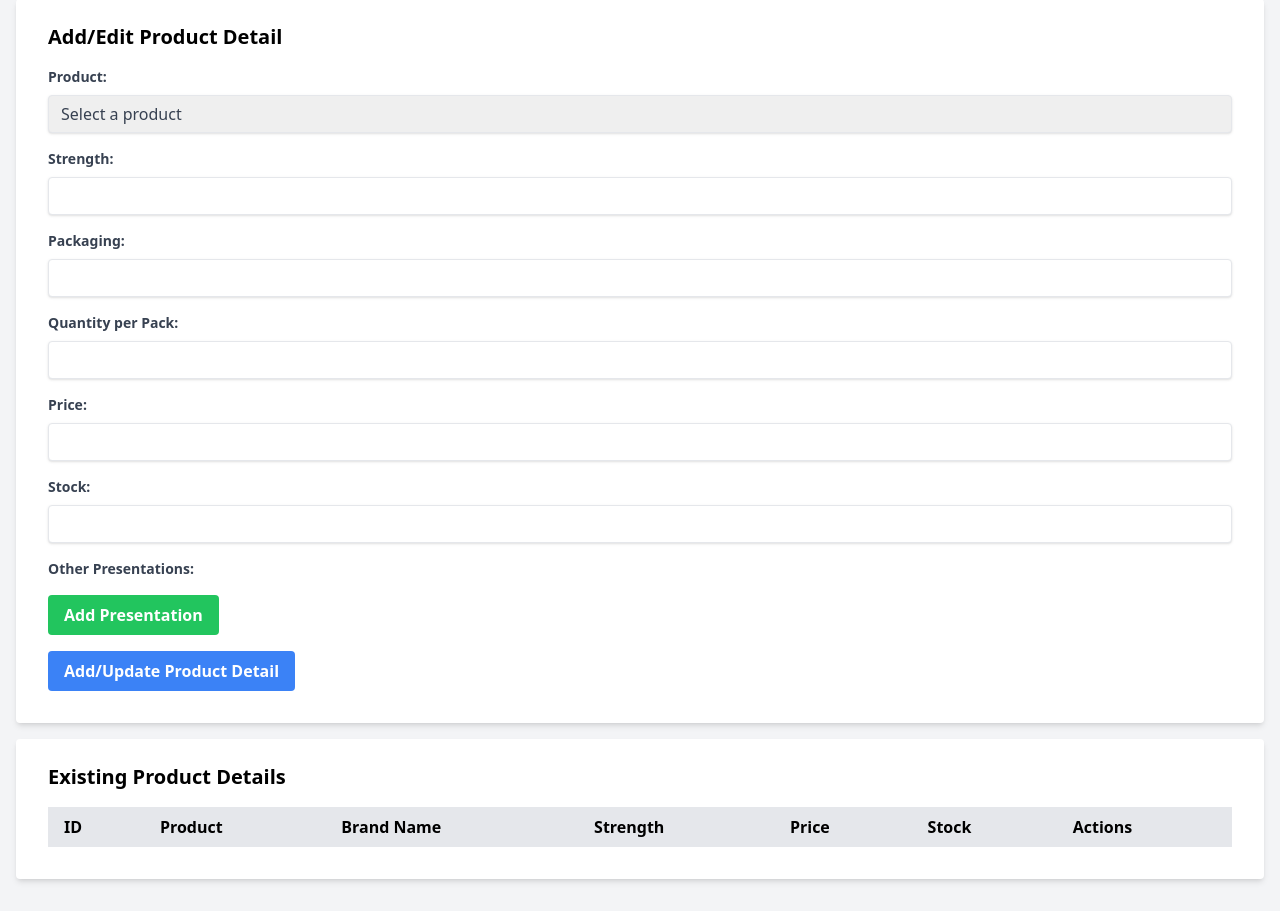
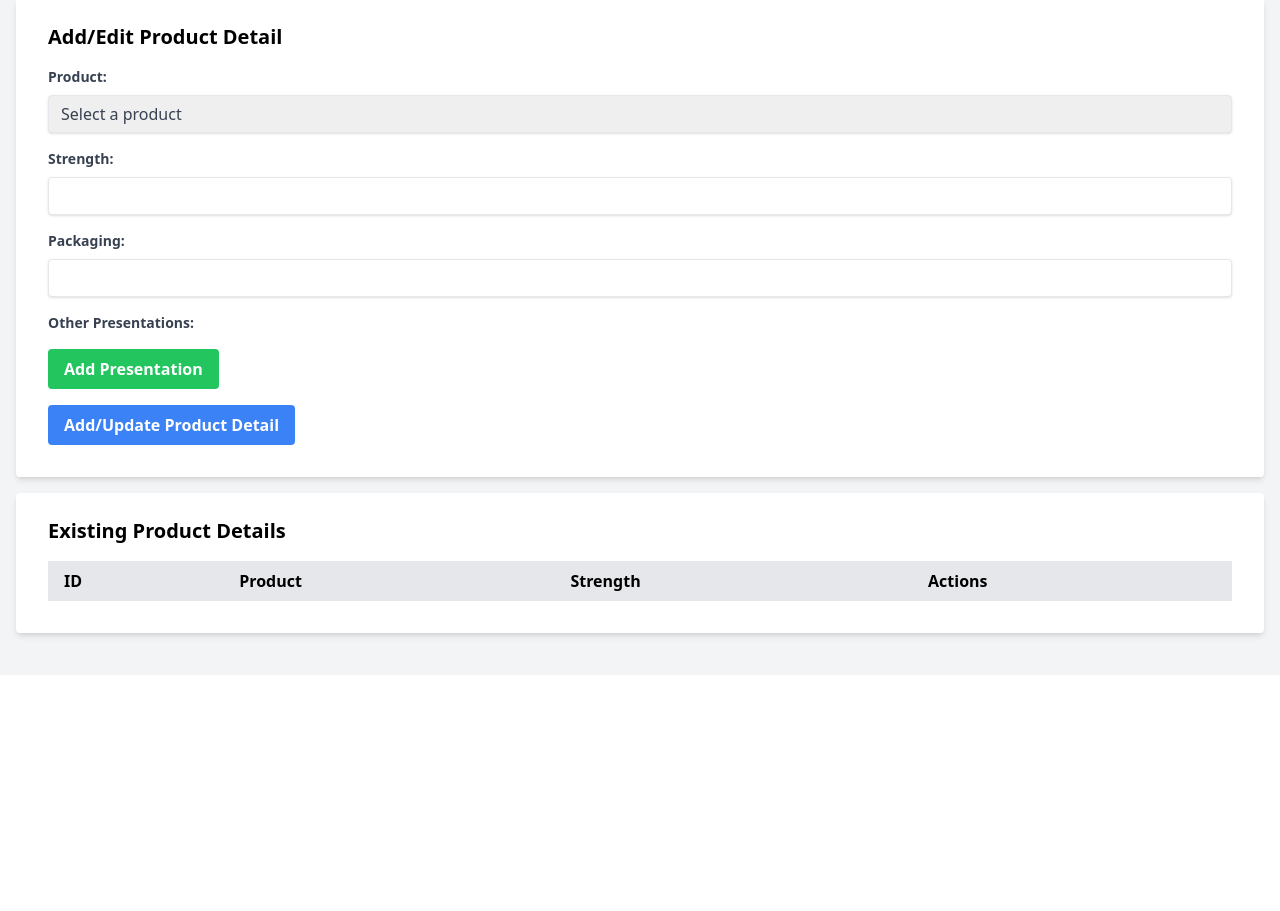
Before and after one commit to rogersx27/shop-with-admin, a FastAPI app: page /admin2/product-details/ in a window 1280 px wide. Shown: the part 125-1036 px from the top of the page. After the commit the page ends 767 px from the top, so only its background shows below. Run offline with FastAPI, Linux system fonts and the light colour scheme; tables that the repository leaves empty hold one stand-in row (values such as "Sample post"); lists and menus that the app fills with data are empty; some libraries are stand-ins or nearby versions.

Commit message:
ajusta formularios

```diff
--- a/app/models/ProductDetail.py
+++ b/app/models/ProductDetail.py
@@ -10,10 +10,7 @@
     product_id = Column(String(36), ForeignKey('products.id'), nullable=False)
     strength = Column(String(50), nullable=False)
     other_brand_names = Column(Text)
-    price = Column(DECIMAL(10, 2), nullable=False)
-    stock = Column(Integer, nullable=True)
     packaging = Column(String(255), nullable=True)
-    quantity_per_pack = Column(String(255), nullable=True)
     other_presentations = Column(JSON, nullable=True)
 
     product = relationship("Product", back_populates="product_details")
--- a/app/templates/product_detail_crud.html
+++ b/app/templates/product_detail_crud.html
@@ -7,7 +7,7 @@
 {% block content %}
     <div class="bg-white shadow-md rounded px-8 pt-6 pb-8 mb-4">
         <h2 class="text-xl font-semibold mb-4">Add/Edit Product Detail</h2>
-        <form id="product-detail-form" method="post" action="/admin2/add-product-detail/">
+        <form id="product-detail-form" method="post" action="/admin2/add-product-detail/" onsubmit="prepareOtherPresentations()">
             <input type="hidden" id="product_detail_id" name="product_detail_id">
             <div class="mb-4">
                 <label class="block text-gray-700 text-sm font-bold mb-2" for="product_id">
@@ -33,25 +33,6 @@
                 </label>
                 <input class="shadow appearance-none border rounded w-full py-2 px-3 text-gray-700 leading-tight focus:outline-none focus:shadow-outline" id="packaging" name="packaging" type="text">
             </div>
-            <div class="mb-4">
-                <label class="block text-gray-700 text-sm font-bold mb-2" for="quantity_per_pack">
-                    Quantity per Pack:
-                </label>
-                <input class="shadow appearance-none border rounded w-full py-2 px-3 text-gray-700 leading-tight focus:outline-none focus:shadow-outline" id="quantity_per_pack" name="quantity_per_pack" type="text">
-            </div>
-            <div class="mb-4">
-                <label class="block text-gray-700 text-sm font-bold mb-2" for="price">
-                    Price:
-                </label>
-                <input class="shadow appearance-none border rounded w-full py-2 px-3 text-gray-700 leading-tight focus:outline-none focus:shadow-outline" id="price" name="price" type="number" step="0.01" required>
-            </div>
-            <div class="mb-4">
-                <label class="block text-gray-700 text-sm font-bold mb-2" for="stock">
-                    Stock:
-                </label>
-                <input class="shadow appearance-none border rounded w-full py-2 px-3 text-gray-700 leading-tight focus:outline-none focus:shadow-outline" id="stock" name="stock" type="number" required>
-            </div>
-
             <div class="mb-4">
                 <label class="block text-gray-700 text-sm font-bold mb-2">
                     Other Presentations:
@@ -81,10 +62,7 @@
                     <tr class="bg-gray-200">
                         <th class="px-4 py-2">ID</th>
                         <th class="px-4 py-2">Product</th>
-                        <th class="px-4 py-2">Brand Name</th>
                         <th class="px-4 py-2">Strength</th>
-                        <th class="px-4 py-2">Price</th>
-                        <th class="px-4 py-2">Stock</th>
                         <th class="px-4 py-2">Actions</th>
                     </tr>
                 </thead>
@@ -93,12 +71,9 @@
                     <tr>
                         <td class="border px-4 py-2">{{ detail.id }}</td>
                         <td class="border px-4 py-2">{{ detail.product.generic_name }}</td>
-                        <td class="border px-4 py-2">{{ detail.brand_name }}</td>
                         <td class="border px-4 py-2">{{ detail.strength }}</td>
-                        <td class="border px-4 py-2">{{ detail.price }}</td>
-                        <td class="border px-4 py-2">{{ detail.stock }}</td>
                         <td class="border px-4 py-2">
-                            <button onclick="editProductDetail('{{ detail.id }}', '{{ detail.product_id }}', '{{ detail.brand_name }}', '{{ detail.strength }}', '{{ detail.composition }}', '{{ detail.supply_type }}', '{{ detail.manufacturer }}', '{{ detail.packaging }}', '{{ detail.quantity_per_pack }}', '{{ detail.price }}', '{{ detail.stock }}', {{ detail.other_presentations | tojson | forceescape }})" class="bg-yellow-500 hover:bg-yellow-700 text-white font-bold py-1 px-2 rounded">Edit</button>
+                            <button onclick="editProductDetail('{{ detail.id }}', '{{ detail.product_id }}','{{ detail.strength }}', '{{ detail.packaging }}', '{{ detail.other_presentations | tojson | forceescape }}')" class="bg-yellow-500 hover:bg-yellow-700 text-white font-bold py-1 px-2 rounded">Edit</button>
                             <form method="post" action="/admin2/delete-product-detail/" class="inline">
                                 <input type="hidden" name="product_detail_id" value="{{ detail.id }}">
                                 <button type="submit" onclick="return confirm('Are you sure you want to delete this product detail?');" class="bg-red-500 hover:bg-red-700 text-white font-bold py-1 px-2 rounded ml-2">Delete</button>
@@ -146,7 +121,7 @@
             document.getElementById('other_presentations').value = JSON.stringify(otherPresentations);
         }
 
-        function editProductDetail(id, productId, brandName, strength, composition, supplyType, manufacturer, packaging, quantityPerPack, price, stock, otherPresentations) {
+        function editProductDetail(id, productId, brandName, strength, composition, supplyType, manufacturer, packaging, price, otherPresentations) {
             // Previous code for populating other fields remains unchanged
 
             // Clear existing presentations
@@ -162,19 +137,13 @@
     </script>
 
     <script>
-        function editProductDetail(id, productId, brandName, strength, composition, supplyType, manufacturer, packaging, quantityPerPack, price, stock, otherPresentations) {
+        function editProductDetail(id, productId, strength, packaging, otherPresentations) {
             document.getElementById('product_detail_id').value = id;
             document.getElementById('product_id').value = productId;
-            document.getElementById('brand_name').value = brandName;
             document.getElementById('strength').value = strength;
-            document.getElementById('composition').value = composition;
-            document.getElementById('supply_type').value = supplyType;
-            document.getElementById('manufacturer').value = manufacturer;
             document.getElementById('packaging').value = packaging;
-            document.getElementById('quantity_per_pack').value = quantityPerPack;
-            document.getElementById('price').value = price;
-            document.getElementById('stock').value = stock;
             document.getElementById('other_presentations').value = JSON.stringify(otherPresentations);
+
             document.querySelector('#product-detail-form button[type="submit"]').textContent = 'Update Product Detail';
         }
     </script>
--- a/app/utils/utils.py
+++ b/app/utils/utils.py
@@ -18,14 +18,9 @@
         supply_type=getattr(product, 'supply_type', None),
         details=schemas.ProductDetailResponse(
             product_id=product.product_details[0].product_id,
-            brand_name=product.product_details[0].brand_name,
             strength=product.product_details[0].strength,
             composition=product.product_details[0].composition,
-            supply_type=product.product_details[0].supply_type,
-            manufacturer=product.product_details[0].manufacturer,
             other_brand_names=product.product_details[0].other_brand_names,
-            price=product.product_details[0].price,
-            stock=product.product_details[0].stock
         ) if product.product_details else None
     )
 
--- a/docker/mysql/initdb.d/schemas.sql
+++ b/docker/mysql/initdb.d/schemas.sql
@@ -37,11 +37,8 @@
         id CHAR(36) PRIMARY KEY NOT NULL DEFAULT 'UUID()',
         product_id CHAR(36) NOT NULL,
         strength VARCHAR(50) NOT NULL,
-        price DECIMAL(10, 2) NOT NULL,
-        stock INT DEFAULT NULL,
         other_brand_names TEXT,
         packaging TEXT DEFAULT NULL,
-        quantity_per_pack TEXT DEFAULT NULL,
         other_presentations JSON DEFAULT NULL,
         FOREIGN KEY (product_id) REFERENCES products (id)
     );
```
Also changed, not shown: app/routes/admin/adminRouter.py (+0 -15 lines), app/routes/admin/adminRouter2.py (+11 -7 lines), app/schemas/ProductDetail.py (+0 -14 lines), app/services/category.py (+5 -4 lines), app/templates/product.html (+0 -37 lines).
